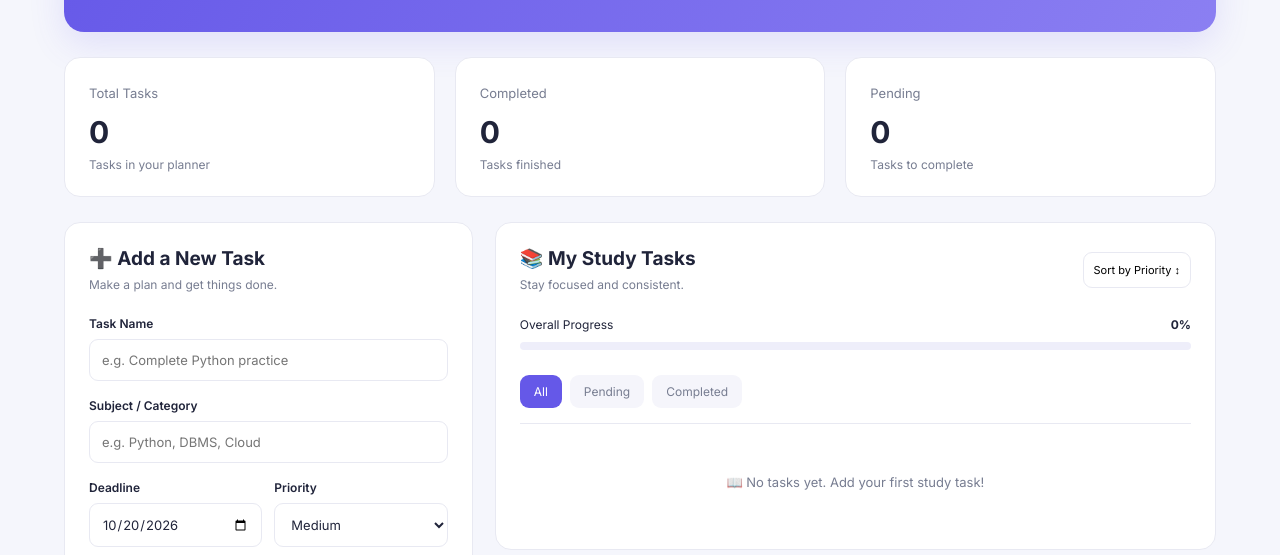
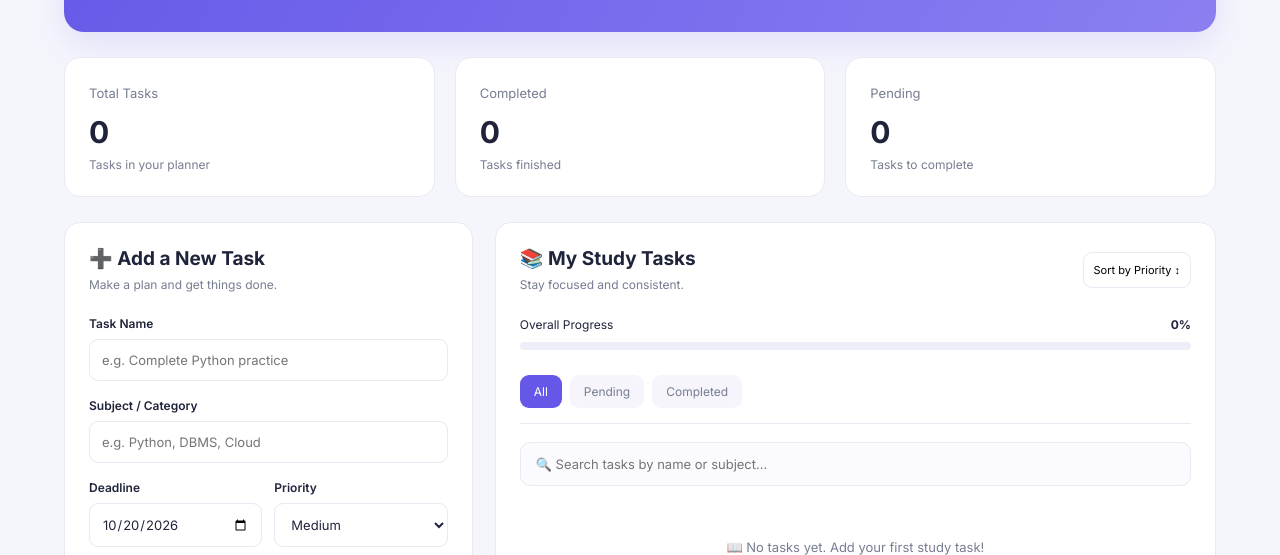
Before and after one commit to junaidnandrekar-cmd/student-study-planner, a plain HTML site: page index.html in a window 1280 px wide. Shown: the part 245-800 px from the top of the page. Drawn offline with Linux system fonts and the light colour scheme.

Commit message:
Add task search functionality

```diff
--- a/index.html
+++ b/index.html
@@ -1,4 +1,3 @@
-
 <!DOCTYPE html>
 <html lang="en">
 <head>
@@ -110,6 +109,15 @@
                     <button class="filter-btn" data-filter="completed">Completed</button>
                 </div>
 
+                <div class="search-box">
+                    <input
+                        type="text"
+                        id="taskSearch"
+                        placeholder="🔍 Search tasks by name or subject..."
+                        aria-label="Search tasks"
+                    >
+                </div>
+
                 <div id="taskList" class="task-list"></div>
             </div>
 
--- a/script.js
+++ b/script.js
@@ -43,11 +43,23 @@ function updateStats() {
 function renderTasks() {
     taskList.replaceChildren();
 
-    let visibleTasks = tasks.filter(task => {
-        if (currentFilter === "pending") return !task.completed;
-        if (currentFilter === "completed") return task.completed;
-        return true;
-    });
+
+const searchText = document.getElementById("taskSearch")
+    .value.trim().toLowerCase();
+
+let visibleTasks = tasks.filter(task => {
+    const matchesFilter =
+        currentFilter === "all" ||
+        (currentFilter === "pending" && !task.completed) ||
+        (currentFilter === "completed" && task.completed);
+
+    const matchesSearch =
+        task.title.toLowerCase().includes(searchText) ||
+        (task.subject || "").toLowerCase().includes(searchText);
+
+    return matchesFilter && matchesSearch;
+});
+
 
     if (sortByPriority) {
     visibleTasks.sort((a, b) =>
@@ -262,3 +274,6 @@ document.getElementById("sortBtn").addEventListener("click", () => {
 });
 
 renderTasks();
+document.getElementById("taskSearch").addEventListener("input", () => {
+    renderTasks();
+});
--- a/style.css
+++ b/style.css
@@ -414,3 +414,23 @@ footer {
         flex-direction: column;
     }
 }
+
+.search-box {
+    margin: 18px 0;
+}
+
+.search-box input {
+    width: 100%;
+    padding: 13px 15px;
+    border: 1px solid var(--border);
+    border-radius: 10px;
+    background: #fafaff;
+    font-size: 13px;
+}
+
+.search-box input:focus {
+    background: white;
+    border-color: var(--primary);
+    outline: none;
+    box-shadow: 0 0 0 3px #6558e815;
+}
```
